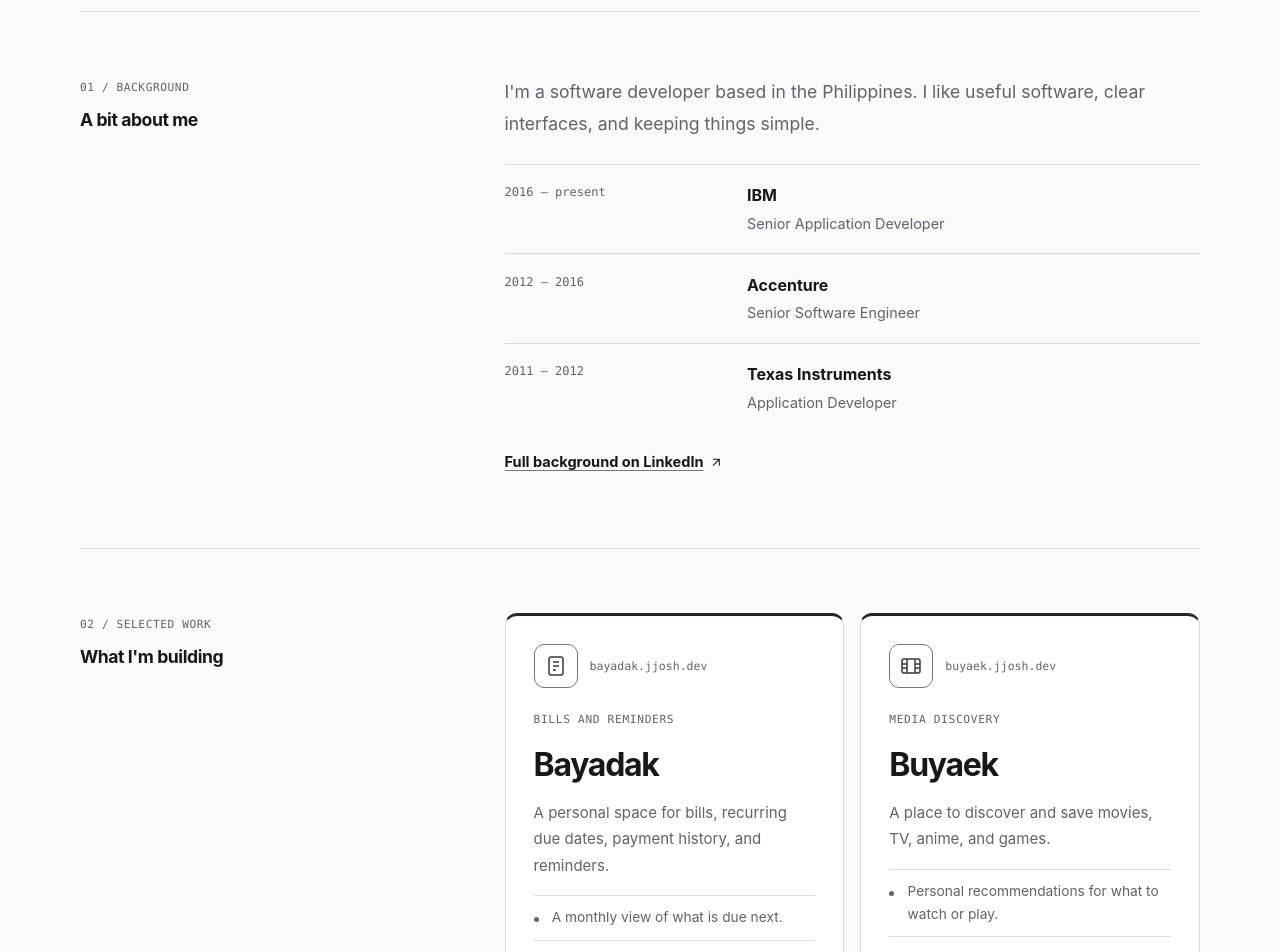
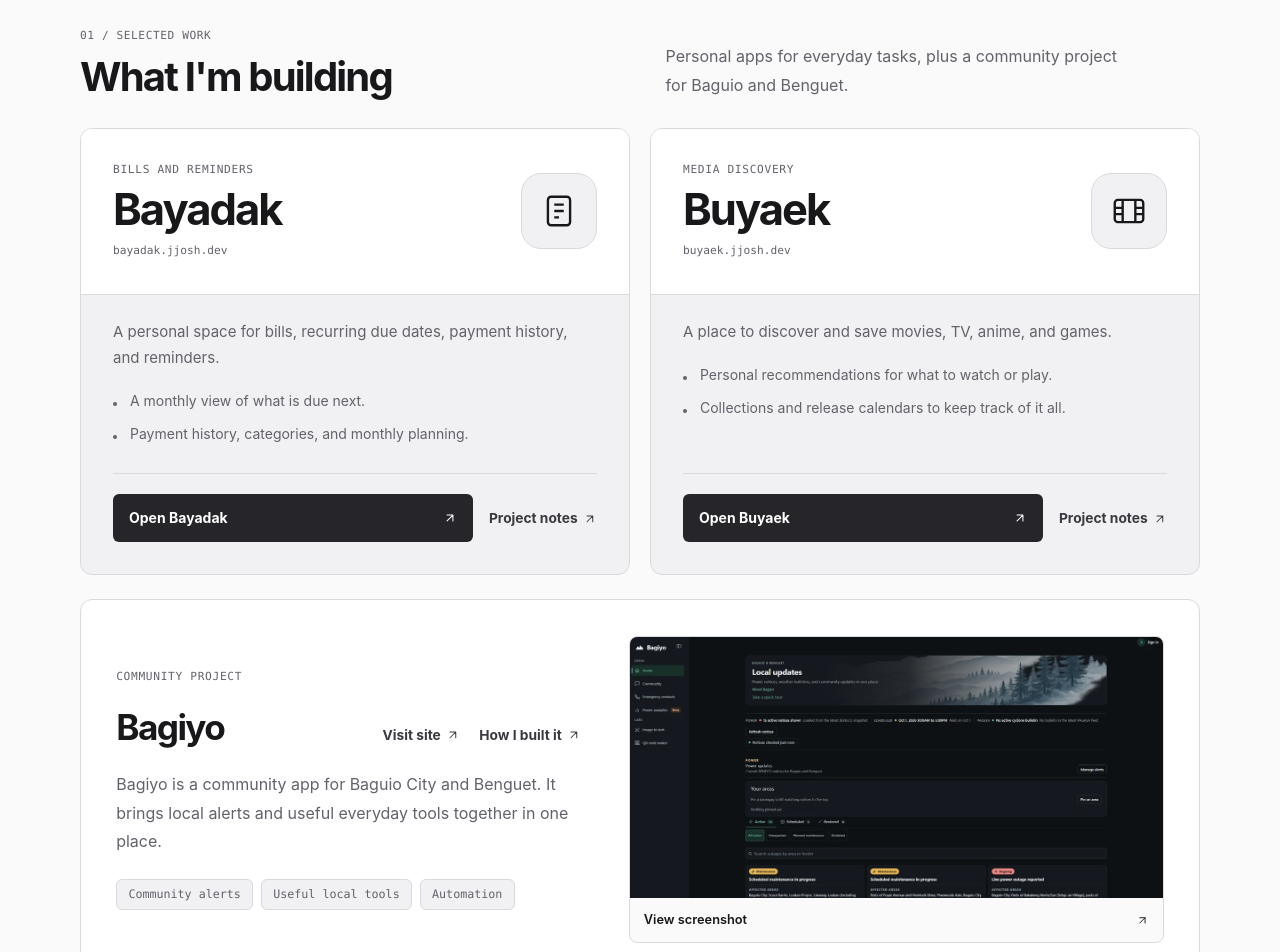
Before and after one commit to jjosh102/my-ng-profile, an Angular app: page / in a window 1280 px wide. Shown: the part 720-1672 px from the top of the page. Built offline with nearby package versions, Linux system fonts and the light colour scheme.

Commit message:
Give selected work a full-width layout and refresh app showcases

```diff
--- a/src/app/components/dashboard-section/dashboard-section.html
+++ b/src/app/components/dashboard-section/dashboard-section.html
@@ -34,30 +34,22 @@
   </dl>
 </section>
 
-<section id='about' class='section-row' aria-labelledby='about-title'>
-  <h2 id='about-title' class='section-label' data-number='01 / Background'>A bit about me</h2>
-  <div class='section-body'>
-    <p>I'm a software developer based in the Philippines. I like useful software, clear interfaces, and keeping things simple.</p>
-    <ol class='career-history' aria-label='Professional background'>
-      <li><span class='career-period'>2016 – present</span><div><h3>IBM</h3><p>Senior Application Developer</p></div></li>
-      <li><span class='career-period'>2012 – 2016</span><div><h3>Accenture</h3><p>Senior Software Engineer</p></div></li>
-      <li><span class='career-period'>2011 – 2012</span><div><h3>Texas Instruments</h3><p>Application Developer</p></div></li>
-    </ol>
-    <a class='text-link' href='https://www.linkedin.com/in/josh-piluden-b06798110/' target='_blank' rel='noopener noreferrer'>Full background on LinkedIn <svg class='link-arrow' viewBox='0 0 24 24' fill='none' stroke='currentColor' stroke-width='1.75' stroke-linecap='round' stroke-linejoin='round' aria-hidden='true' focusable='false'><path d='M7 17 17 7M7 7h10v10'/></svg></a>
+<section id='work' class='section-row work-section' aria-labelledby='work-title'>
+  <div class='work-intro'>
+    <h2 id='work-title' class='section-label' data-number='01 / Selected work'>What I'm building</h2>
+    <p class='section-lede'>Personal apps for everyday tasks, plus a community project for Baguio and Benguet.</p>
   </div>
-</section>
-
-<section id='work' class='section-row work-section' aria-labelledby='work-title'>
-  <h2 id='work-title' class='section-label' data-number='02 / Selected work'>What I'm building</h2>
   <div class='section-body'>
     <div class='app-showcase' aria-label='Personal apps'>
       <article class='app-project' aria-labelledby='bayadak-title'>
         <div class='app-identity'>
-          <svg class='app-glyph' viewBox='0 0 24 24' fill='none' stroke='currentColor' stroke-width='1.5' aria-hidden='true'><rect x='5' y='3' width='14' height='18' rx='2'/><path d='M9 8h6M9 12h6M9 16h3'/></svg>
-          <span>bayadak.jjosh.dev</span>
-        </div>
+          <div class='app-identity-copy'>
             <p class='project-kicker'>Bills and reminders</p>
             <h3 id='bayadak-title'>Bayadak</h3>
+            <span class='app-domain'>bayadak.jjosh.dev</span>
+          </div>
+          <svg class='app-glyph' viewBox='0 0 24 24' fill='none' stroke='currentColor' stroke-width='1.5' aria-hidden='true'><rect x='5' y='3' width='14' height='18' rx='2'/><path d='M9 8h6M9 12h6M9 16h3'/></svg>
+        </div>
         <p class='app-summary'>A personal space for bills, recurring due dates, payment history, and reminders.</p>
         <ul class='app-benefits'><li>A monthly view of what is due next.</li><li>Payment history, categories, and monthly planning.</li></ul>
         <div class='project-actions'>
@@ -67,11 +59,13 @@
       </article>
       <article class='app-project' aria-labelledby='buyaek-title'>
         <div class='app-identity'>
-          <svg class='app-glyph' viewBox='0 0 24 24' fill='none' stroke='currentColor' stroke-width='1.5' aria-hidden='true'><rect x='3' y='5' width='18' height='14' rx='2'/><path d='M8 5v14M16 5v14M3 10h5M16 10h5M3 14h5M16 14h5'/></svg>
-          <span>buyaek.jjosh.dev</span>
-        </div>
+          <div class='app-identity-copy'>
             <p class='project-kicker'>Media discovery</p>
             <h3 id='buyaek-title'>Buyaek</h3>
+            <span class='app-domain'>buyaek.jjosh.dev</span>
+          </div>
+          <svg class='app-glyph' viewBox='0 0 24 24' fill='none' stroke='currentColor' stroke-width='1.5' aria-hidden='true'><rect x='3' y='5' width='18' height='14' rx='2'/><path d='M8 5v14M16 5v14M3 10h5M16 10h5M3 14h5M16 14h5'/></svg>
+        </div>
         <p class='app-summary'>A place to discover and save movies, TV, anime, and games.</p>
         <ul class='app-benefits'><li>Personal recommendations for what to watch or play.</li><li>Collections and release calendars to keep track of it all.</li></ul>
         <div class='project-actions'>
@@ -82,6 +76,7 @@
     </div>
 
     <article class='community-project' aria-labelledby='bagiyo-title'>
+      <div class='community-copy'>
         <p class='project-kicker'>Community project</p>
         <div class='project-heading'>
           <h3 id='bagiyo-title'>Bagiyo</h3>
@@ -91,6 +86,8 @@
           </div>
         </div>
         <p>Bagiyo is a community app for Baguio City and Benguet. It brings local alerts and useful everyday tools together in one place.</p>
+        <ul class='tech-stack' aria-label='Areas of focus'><li>Community alerts</li><li>Useful local tools</li><li>Automation</li></ul>
+      </div>
       <figure class='project-preview'>
         <button type='button' class='preview-trigger' aria-haspopup='dialog' aria-controls='project-preview-dialog' aria-label='View screenshot of Bagiyo' (click)='openPreview(projectPreview)'>
           <img src='images/bagiyo-preview.webp' width='1200' height='589' alt='Bagiyo local updates dashboard with power notices, scheduled outages, and area filters' loading='lazy' decoding='async'>
@@ -110,9 +107,21 @@
           <img src='images/bagiyo-screenshot.webp' width='2048' height='1005' alt='Bagiyo local updates dashboard with power notices, scheduled outages, and area filters' loading='lazy' decoding='async'>
         </div>
       </dialog>
-      <ul class='tech-stack' aria-label='Areas of focus'><li>Community alerts</li><li>Useful local tools</li><li>Automation</li></ul>
     </article>
     <a class='text-link more-link' href='https://github.com/jjosh102' target='_blank' rel='noopener noreferrer'>More of my work on GitHub <svg class='link-arrow' viewBox='0 0 24 24' fill='none' stroke='currentColor' stroke-width='1.75' stroke-linecap='round' stroke-linejoin='round' aria-hidden='true' focusable='false'><path d='M7 17 17 7M7 7h10v10'/></svg></a>
+  </div>
+</section>
+
+<section id='about' class='section-row' aria-labelledby='about-title'>
+  <h2 id='about-title' class='section-label' data-number='02 / Background'>A bit about me</h2>
+  <div class='section-body'>
+    <p>I'm a software developer based in the Philippines. I like useful software, clear interfaces, and keeping things simple.</p>
+    <ol class='career-history' aria-label='Professional background'>
+      <li><span class='career-period'>2016 – present</span><div><h3>IBM</h3><p>Senior Application Developer</p></div></li>
+      <li><span class='career-period'>2012 – 2016</span><div><h3>Accenture</h3><p>Senior Software Engineer</p></div></li>
+      <li><span class='career-period'>2011 – 2012</span><div><h3>Texas Instruments</h3><p>Application Developer</p></div></li>
+    </ol>
+    <a class='text-link' href='https://www.linkedin.com/in/josh-piluden-b06798110/' target='_blank' rel='noopener noreferrer'>Full background on LinkedIn <svg class='link-arrow' viewBox='0 0 24 24' fill='none' stroke='currentColor' stroke-width='1.75' stroke-linecap='round' stroke-linejoin='round' aria-hidden='true' focusable='false'><path d='M7 17 17 7M7 7h10v10'/></svg></a>
   </div>
 </section>
 
--- a/src/app/components/header/header.html
+++ b/src/app/components/header/header.html
@@ -2,8 +2,8 @@
   <div class='header-inner'>
     <a routerLink='/' class='wordmark' aria-label='Josh Piluden, home'>Josh Piluden<span class='wordmark-period'>.</span></a>
     <nav class='primary-nav' aria-label='Primary navigation'>
+      <a routerLink='/' fragment='work' class='nav-link' [attr.aria-current]='activeSection() === "work" ? "location" : null'>Work</a>
       <a routerLink='/' fragment='about' class='nav-link' [attr.aria-current]='activeSection() === "about" ? "location" : null'>About</a>
-      <a routerLink='/' fragment='work' class='nav-link' [attr.aria-current]='activeSection() === "work" ? "location" : null'>Work</a>
       <a routerLink='/' fragment='resources' class='nav-link' [attr.aria-current]='activeSection() === "resources" ? "location" : null'>Resources</a>
       <a routerLink='/' fragment='contact' class='nav-link' [attr.aria-current]='activeSection() === "contact" ? "location" : null'>Contact</a>
     </nav>
--- a/src/styles.css
+++ b/src/styles.css
@@ -164,7 +164,7 @@ app-header { position: sticky; top: 0; z-index: 40; }
 .light .theme-icon-sun { display: none; }
 
 /* Intro */
-.hero { padding-block: clamp(4rem, 8vw, 7rem) clamp(3rem, 6vw, 5rem); }
+.hero { padding-block: clamp(3.5rem, 7vw, 5.5rem) clamp(2.5rem, 5vw, 3.75rem); }
 .hero-layout {
   display: grid;
   align-items: center;
@@ -261,7 +261,7 @@ app-header { position: sticky; top: 0; z-index: 40; }
   display: grid;
   grid-template-columns: repeat(3, minmax(0, 1fr));
   gap: 0;
-  margin: clamp(3rem, 6vw, 5rem) 0 0;
+  margin: clamp(2.5rem, 5vw, 3.5rem) 0 0;
   padding: 1.5rem 0;
   border-block: 1px solid var(--border);
 }
@@ -307,8 +307,16 @@ app-header { position: sticky; top: 0; z-index: 40; }
   font-size: clamp(1rem, 1.5vw, 1.1rem);
   line-height: 1.8;
 }
+.section-row.work-section { grid-template-columns: minmax(0, 1fr); gap: 1.75rem; }
+.work-intro { display: grid; grid-template-columns: 1fr 1fr; align-items: end; gap: clamp(2rem, 4vw, 4rem); }
+.work-intro .section-label { font-size: clamp(1.85rem, 3.4vw, 2.5rem); line-height: 1.15; letter-spacing: -.045em; text-wrap: balance; }
+.work-intro .section-lede { max-width: 47ch; font-size: 1rem; }
 .work-section .section-body { max-width: none; }
 .community-project {
+  display: grid;
+  grid-template-columns: minmax(0, 1fr) minmax(0, 1.15fr);
+  align-items: center;
+  gap: clamp(1.5rem, 4vw, 3rem);
   margin-top: 1.5rem;
   padding: clamp(1.4rem, 3vw, 2.2rem);
   border: 1px solid var(--border);
@@ -320,7 +328,9 @@ app-header { position: sticky; top: 0; z-index: 40; }
   border-color: var(--border-strong);
   box-shadow: var(--shadow-soft);
 }
-.community-project > p:not(.project-kicker) { margin: 0; color: var(--muted); line-height: 1.8; }
+.community-copy { min-width: 0; }
+.community-copy > p:not(.project-kicker) { margin: 0; color: var(--muted); line-height: 1.8; }
+.community-project .project-preview { margin: 0; }
 .project-heading { display: flex; align-items: baseline; justify-content: space-between; flex-wrap: wrap; gap: .8rem 1.2rem; margin-bottom: .8rem; }
 .project-heading h3 { margin: 0; font-size: clamp(1.55rem, 3vw, 2.2rem); font-weight: 650; letter-spacing: -.045em; }
 .project-actions { display: flex; flex-wrap: wrap; gap: .4rem 1.2rem; }
@@ -368,51 +378,35 @@ body:has(.screenshot-dialog[open]) { overflow: hidden; }
 .screenshot-dialog[data-zoomed='true'] .preview-scroll img { width: 2048px; max-width: none; }
 
 
-/* App links lead selected work; each card keeps its launch action in view. */
-.app-showcase {
-  display: grid;
-  grid-template-columns: repeat(auto-fit, minmax(min(100%, 17rem), 1fr));
-  gap: 1rem;
+/* The name, category, and domain form a distinct app header. */
+.app-showcase { display: grid; grid-template-columns: repeat(2, minmax(0, 1fr)); gap: 1.25rem; }
+.app-project { --app-padding: clamp(22px, 3vw, 32px); display: flex; flex-direction: column; min-width: 0; padding: var(--app-padding); overflow: hidden; border: 1px solid var(--border); border-radius: 12px; background: var(--surface-soft); transition: border-color .2s ease, box-shadow .2s ease; }
+.app-project:hover, .app-project:focus-within { border-color: var(--border-strong); box-shadow: var(--shadow-soft); }
+.app-identity { display: flex; align-items: center; justify-content: space-between; gap: 20px; min-height: 166px; margin: calc(-1 * var(--app-padding)) calc(-1 * var(--app-padding)) 24px; padding: 26px var(--app-padding); border-bottom: 1px solid var(--border); background: var(--surface); }
+.app-identity-copy { min-width: 0; }
+.app-identity .project-kicker { margin: 0; }
+.app-identity h3 { margin: 8px 0 10px; font-size: clamp(2rem, 3.4vw, 2.75rem); font-weight: 650; letter-spacing: -.045em; line-height: 1.1; }
+.app-domain { display: block; color: var(--muted); font: .7rem/1.5 var(--font-mono); overflow-wrap: anywhere; }
+.app-glyph { flex: 0 0 76px; width: 76px; height: 76px; padding: 18px; border: 1px solid var(--border); border-radius: 20px; background: var(--surface-soft); color: var(--foreground); }
+.app-summary { margin: 0 0 18px; max-width: 50ch; color: var(--muted); font-size: .94rem; line-height: 1.75; }
+.app-benefits { display: grid; gap: 10px; list-style: none; margin: 0 0 28px; padding: 0; color: var(--muted); font-size: .875rem; line-height: 1.65; }
+.app-benefits li { display: grid; grid-template-columns: 5px minmax(0, 1fr); align-items: baseline; gap: 12px; }
+.app-benefits li::before { content: ''; width: 4px; height: 4px; border-radius: 50%; background: currentColor; }
+.app-project .project-actions { display: grid; grid-template-columns: minmax(0, 1fr) auto; align-items: center; gap: 16px; margin-top: auto; padding-top: 20px; border-top: 1px solid var(--border); }
+.app-launch { display: inline-flex; align-items: center; justify-content: space-between; gap: 18px; min-height: 48px; padding: 12px 16px; border-radius: 6px; background: var(--accent); color: var(--on-accent); font-size: .875rem; font-weight: 650; text-decoration: none; }
+.app-launch:hover { background: var(--accent-hover); }
+@media (max-width: 900px) {
+  .app-project .project-actions { grid-template-columns: 1fr; gap: 4px; }
+  .community-project { grid-template-columns: 1fr; }
 }
-.app-project { display: flex; flex-direction: column; min-width: 0; padding: clamp(1.25rem, 2.5vw, 1.75rem); border: 1px solid var(--border); border-top: 3px solid var(--accent); border-radius: 12px; background: var(--surface); transition: border-color .2s ease, box-shadow .2s ease; }
-.app-project:hover, .app-project:focus-within { border-color: var(--border-strong); box-shadow: var(--shadow-soft); }
-.app-identity { display: flex; align-items: center; gap: .75rem; margin-bottom: 1.5rem; }
-.app-identity > span { color: var(--muted); font: .72rem/1.5 var(--font-mono); overflow-wrap: anywhere; }
-.app-glyph { flex: 0 0 44px; width: 44px; height: 44px; padding: 9px; border: 1px solid var(--border-strong); border-radius: 10px; color: var(--accent-soft); }
-.app-project .project-kicker { margin-bottom: .65rem; }
-.app-project h3 { margin: 0 0 .65rem; font-size: clamp(1.55rem, 3vw, 2rem); font-weight: 650; letter-spacing: -.04em; }
-.app-summary { margin: 0 0 1rem; color: var(--muted); font-size: .94rem; line-height: 1.75; }
-.app-benefits {
-  display: grid;
-  gap: 0;
-  list-style: none;
-  margin: 0 0 1.5rem;
-  padding: 0;
-  border-top: 1px solid var(--border);
-  color: var(--muted);
-  font-size: .86rem;
-  line-height: 1.65;
+@media (max-width: 700px) {
+  .app-showcase, .work-intro { grid-template-columns: 1fr; }
+  .work-intro { gap: 1rem; }
 }
-.app-benefits li {
-  display: grid;
-  grid-template-columns: 7px minmax(0, 1fr);
-  align-items: baseline;
-  gap: .7rem;
-  border-bottom: 1px solid var(--border);
-  padding: .65rem 0;
-}
-.app-benefits li::before {
-  content: '';
-  width: 5px;
-  height: 5px;
-  border-radius: 50%;
-  background: var(--muted);
-  margin-top: .55em;
-}
-.app-project .project-actions { align-items: stretch; flex-direction: column; margin-top: auto; padding-top: 0; }
-.app-launch { display: inline-flex; align-items: center; justify-content: space-between; gap: 1rem; min-height: 44px; padding: .65rem .85rem; border-radius: 6px; background: var(--accent); color: var(--on-accent); font-size: .86rem; font-weight: 650; text-decoration: none; }
-.app-launch:hover { background: var(--accent-hover); }
 @media (max-width: 540px) {
+  .app-identity { min-height: 148px; gap: 12px; padding-block: 22px; }
+  .app-identity h3 { font-size: 1.9rem; }
+  .app-glyph { flex-basis: 60px; width: 60px; height: 60px; padding: 14px; border-radius: 16px; }
   .app-project .project-link, .app-launch { justify-content: space-between; min-height: 48px; }
 }
 
@@ -560,15 +554,19 @@ body:has(.screenshot-dialog[open]) { overflow: hidden; }
   .career-history h3 { font-size: 10pt; }
   .career-history p { font-size: 9pt; }
   .work-section { break-inside: auto; }
+  .work-intro { display: block; }
+  .work-intro .section-label { font-size: 12pt; }
+  .work-intro .section-lede { margin-bottom: 10px; font-size: 9pt; line-height: 1.5; max-width: none; }
   .work-section .section-label { break-after: avoid; }
   .app-showcase { grid-template-columns: repeat(2, minmax(0, 1fr)); gap: 16px; break-inside: avoid; }
   .app-project, .community-project { padding: 0; border: 0; background: none; box-shadow: none; break-inside: avoid; }
-  .community-project { margin-top: 16px; }
-  .app-identity { margin-bottom: 8px; }
+  .community-project { display: block; margin-top: 16px; }
+  .app-identity { min-height: 0; margin: 0 0 8px; padding: 0; border: 0; background: none; }
+  .app-identity .project-kicker { margin: 0; }
   .app-glyph { display: none; }
-  .app-project h3 { font-size: 14pt; }
+  .app-project h3 { margin: 4px 0; font-size: 14pt; }
   .app-summary, .app-benefits { font-size: 9pt; line-height: 1.5; margin-bottom: 8px; }
-  .app-project .project-actions { margin-top: 0; padding-top: 4px; flex-direction: row; gap: 4px 16px; }
+  .app-project .project-actions { display: flex; margin-top: 0; padding-top: 4px; flex-direction: row; gap: 4px 16px; }
   .app-launch { min-height: 0; padding: 0; background: none; color: #111; font-size: 9pt; }
   .app-project .project-link { min-height: 0; }
   .project-heading { display: flex; flex-direction: row; margin-bottom: 6px; }
```
Also changed, not shown: 1 other file (tests, documents, lock files or other folders). Lines whose indentation alone changed are shown as unchanged.
